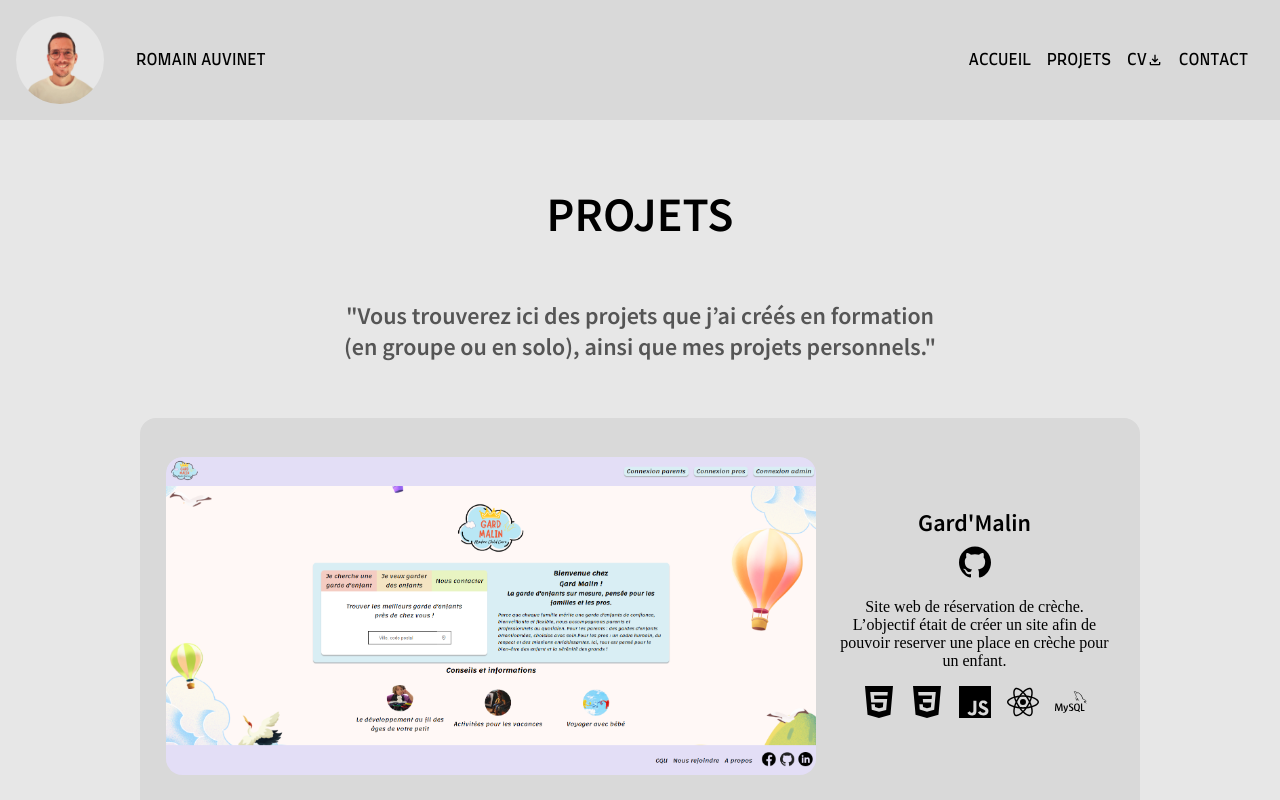
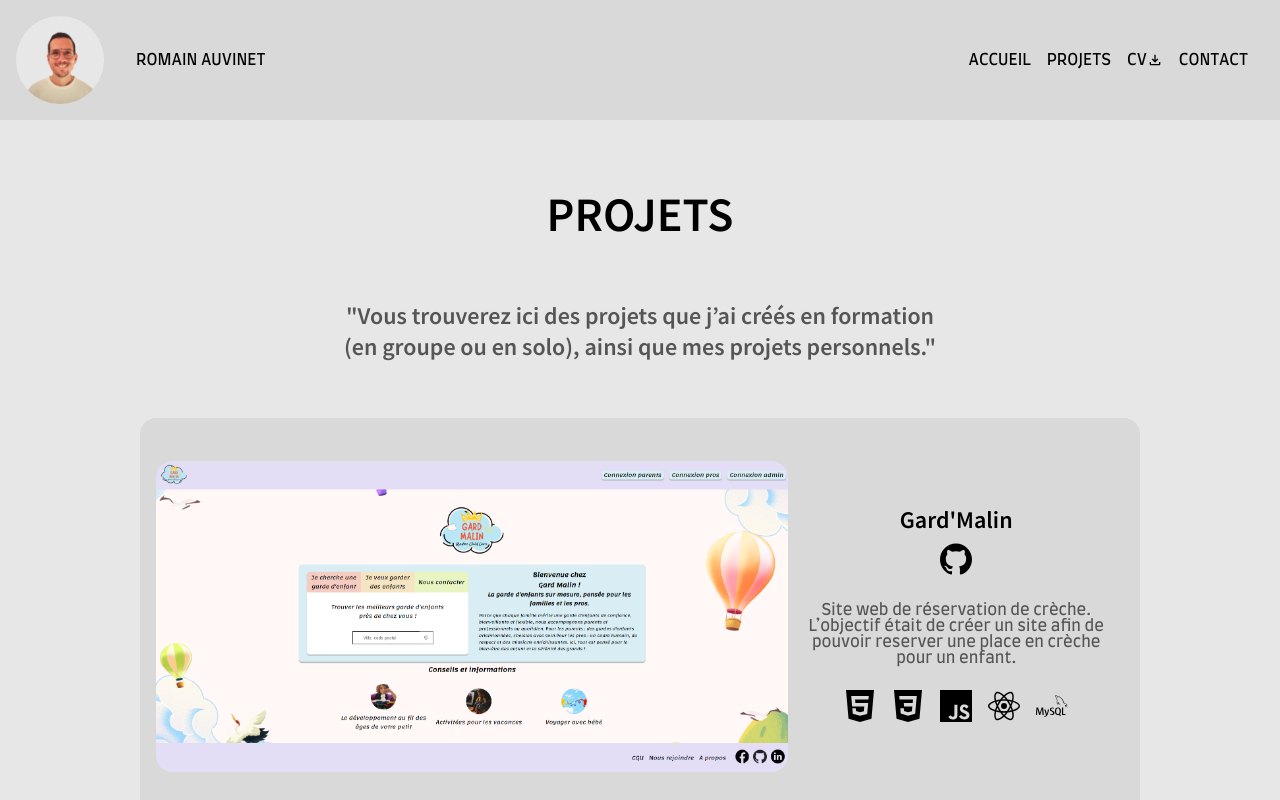
Before and after one commit to Romain-dev85/My-Portfolio, a React (Vite) app: page /project in a window 1280 px wide. Shown: the top 800 px of the page. Built offline with nearby package versions, Linux system fonts and the light colour scheme.

Commit message:
modification css ok

```diff
--- a/src/pages/contact/Contact.css
+++ b/src/pages/contact/Contact.css
@@ -66,6 +66,7 @@
 		border: none;
 		border-radius: 16px;
 		background-color: var(--light-border-bloc-color);
+		font-family: var(--font-family-body);
 	}
 	.rgpd-button:hover {
 		text-decoration: underline;
--- a/src/pages/project/Project.css
+++ b/src/pages/project/Project.css
@@ -29,6 +29,7 @@
 		flex-direction: column;
 		align-items: center;
 		background-color: var(--bg-color-button-and-header);
+		font-family: var(--font-family-body);
 		width: 340px;
 		border-radius: 16px;
 		padding: 16px;
@@ -57,6 +58,8 @@
 		p {
 			font-size: 1rem;
 			max-width: 35ch;
+			padding: 8px;
+			color: var(--color-font);
 		}
 
 		ul {
```
